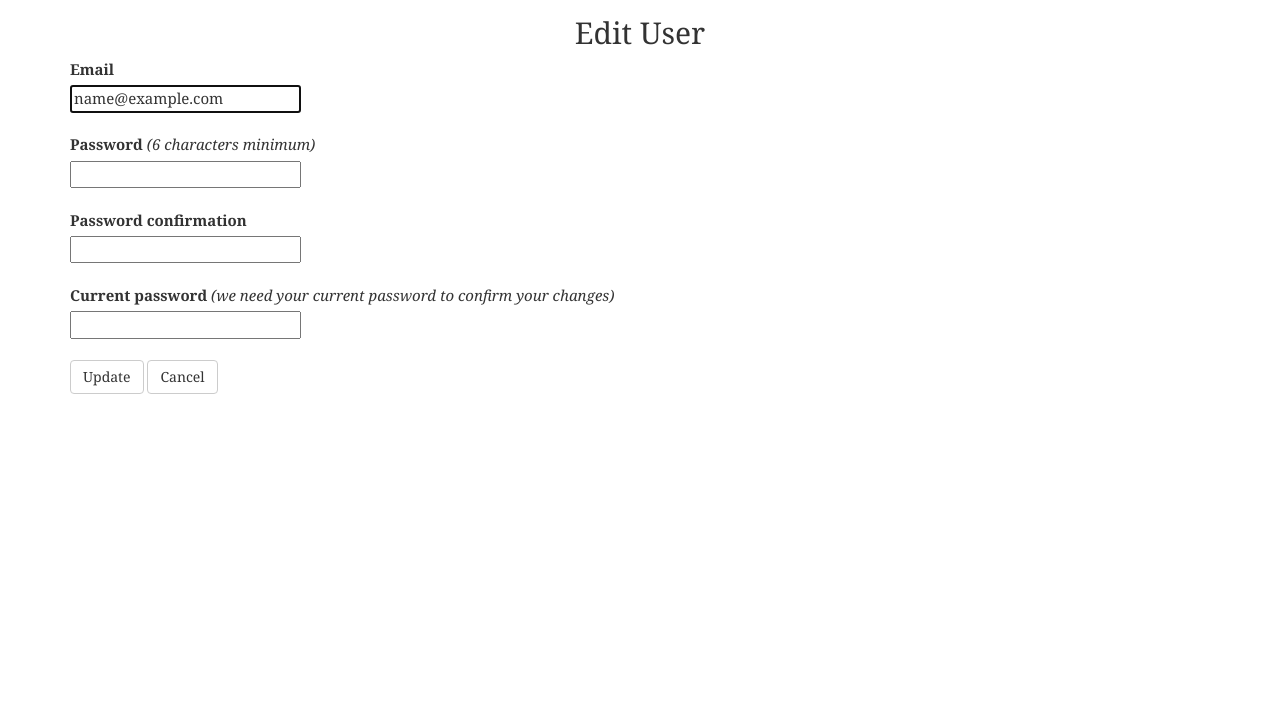
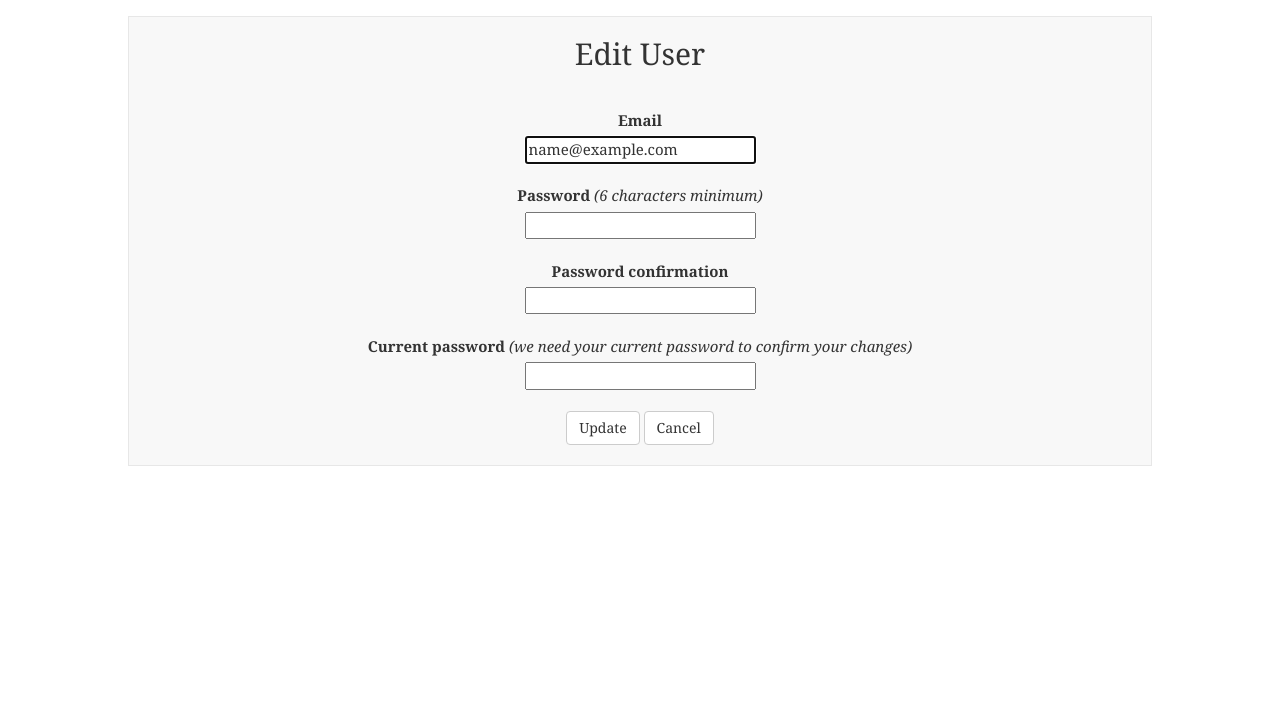
Before and after one commit to elinachar/elinasbikeshop, a Rails app: page /edit in a window 1280 px wide. Shown: the part 54-760 px from the top of the page. Run offline with Rails 7, Linux system fonts and the light colour scheme; the visitor is signed in with stand-in values (Sample User, id 1); style sheets or scripts are compiled from the project's sources; some libraries are stand-ins or nearby versions.

Commit message:
6.15 Style devise pages

```diff
--- a/app/views/devise/passwords/edit.html.erb
+++ b/app/views/devise/passwords/edit.html.erb
@@ -1,4 +1,4 @@
-<div class="container text-center">
+<div class="container authentication-card">
   <h2>Change your password</h2><br />
 
   <%= form_for(resource, as: resource_name, url: password_path(resource_name), html: { method: :put }) do |f| %>
--- a/app/views/devise/registrations/edit.html.erb
+++ b/app/views/devise/registrations/edit.html.erb
@@ -1,4 +1,4 @@
-<div class="container">
+<div class="container authentication-card">
 <h2>Edit <%= resource_name.to_s.humanize %></h2>
 
 <%= form_for(resource, as: resource_name, url: registration_path(resource_name), html: { method: :put }) do |f| %>
```
